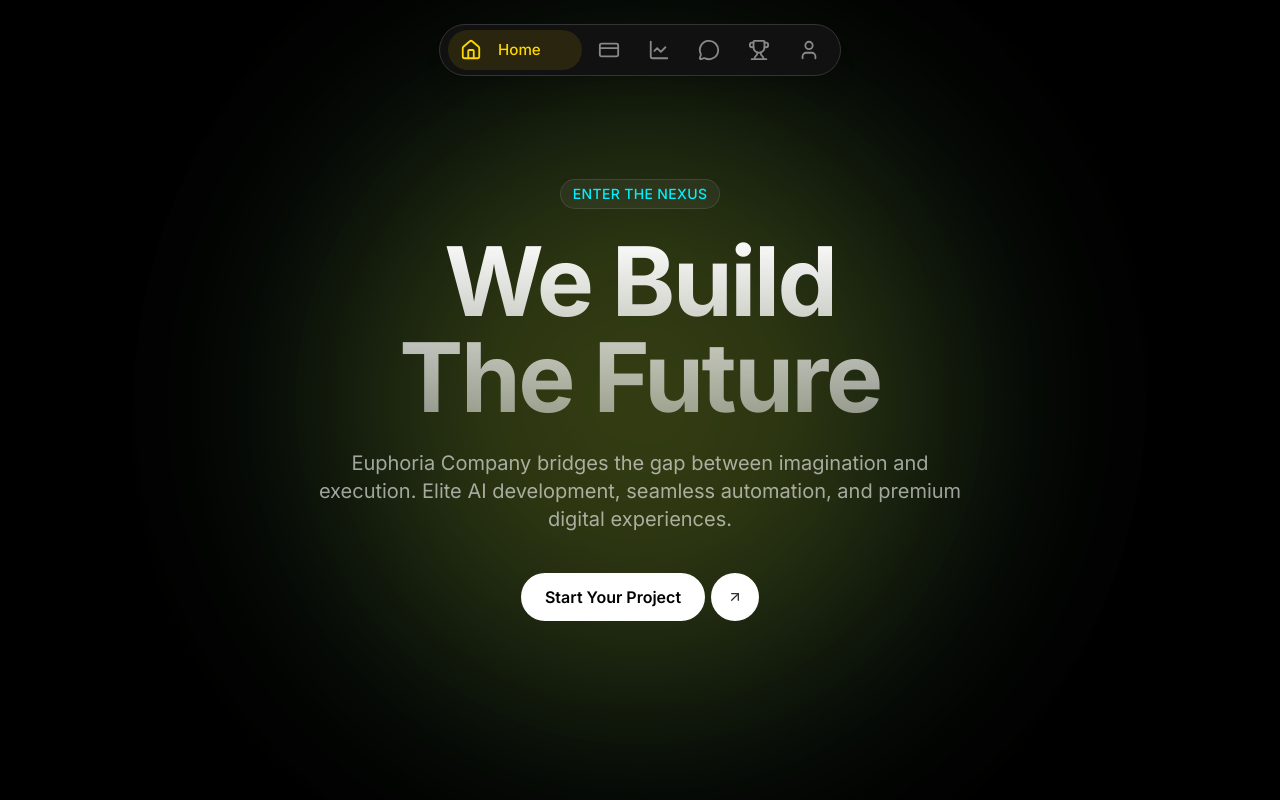
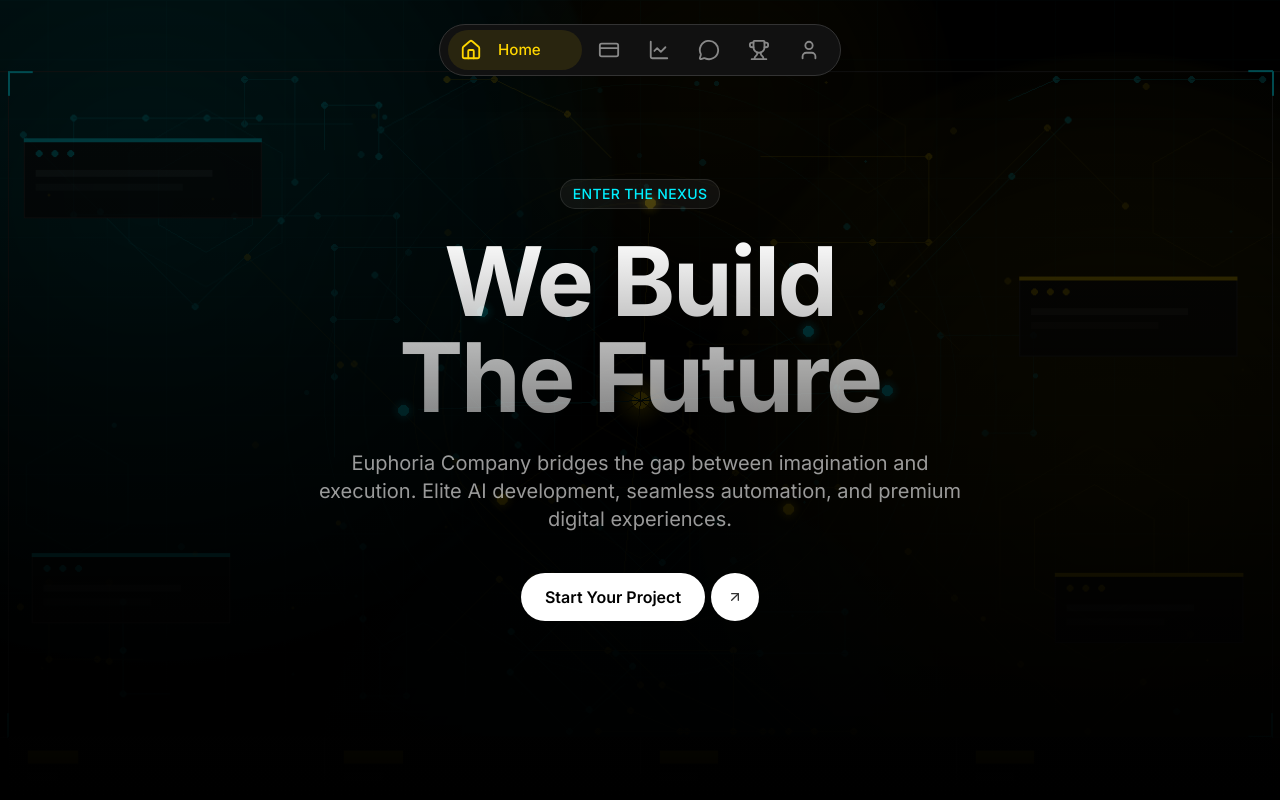
Before and after one commit to euphoriadesigner1-art/Euphoria_Company, a React (Vite) app in the folder Euphoria Company Portfolio/: page / in a window 1280 px wide. Shown: the top 800 px of the page. Built offline with nearby package versions, Linux system fonts and the light colour scheme.

Commit message:
feat: replace hero glowing blobs with concrete hero_section_v2 image

```diff
--- a/Euphoria Company Portfolio/src/components/Hero.jsx
+++ b/Euphoria Company Portfolio/src/components/Hero.jsx
@@ -6,25 +6,14 @@
 const Hero = () => {
     return (
         <section className="relative min-h-screen flex items-center justify-center overflow-hidden">
-            {/* Background AI Core Effect */}
-            <div className="absolute inset-0 flex items-center justify-center">
-                <motion.div
-                    className="w-[600px] h-[600px] bg-accent2/20 rounded-full blur-[100px]"
-                    animate={{
-                        scale: [1, 1.2, 1],
-                        rotate: [0, 90, 0],
-                        opacity: [0.3, 0.5, 0.3]
-                    }}
-                    transition={{ duration: 10, repeat: Infinity, ease: "linear" }}
+            {/* Background Image */}
+            <div className="absolute inset-0 z-0">
+                <img
+                    src="/hero_section_v2.png"
+                    alt="Euphoria Company AI Architecture"
+                    className="w-full h-full object-cover opacity-50"
                 />
-                <motion.div
-                    className="w-[400px] h-[400px] bg-accent1/20 rounded-full blur-[80px] absolute"
-                    animate={{
-                        scale: [1, 1.5, 1],
-                        rotate: [0, -90, 0],
-                    }}
-                    transition={{ duration: 15, repeat: Infinity, ease: "linear" }}
-                />
+                <div className="absolute inset-0 bg-gradient-to-b from-black/30 via-black/70 to-black pointer-events-none" />
             </div>
 
             {/* Content Container */}
```
Also changed, not shown: Euphoria Company Portfolio/hero_section_v2.png (added), Euphoria Company Portfolio/public/hero_section_v2.png (added).
